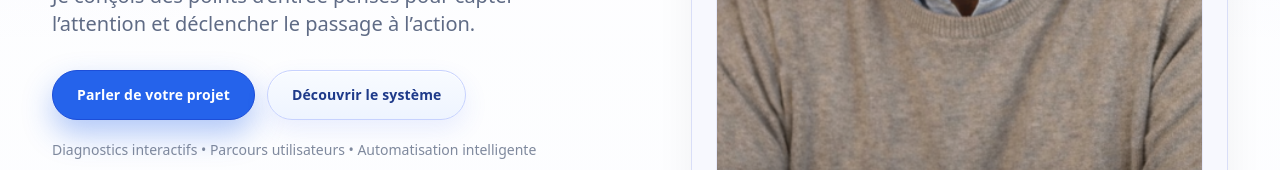
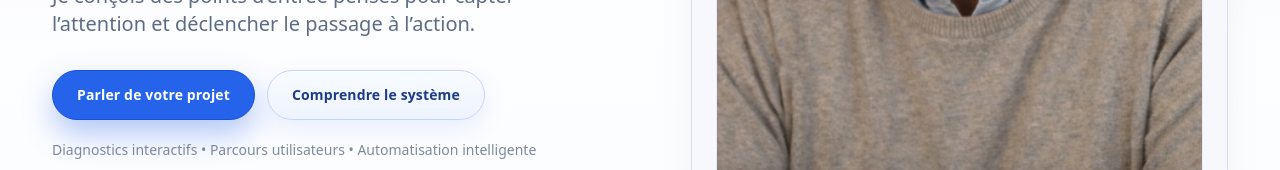
Before and after one commit to arnaudcrestey/portail-site-vitrine, a Next.js app: page / in a window 1280 px wide. Shown: the part 706-876 px from the top of the page. Built offline with nearby package versions, Linux system fonts and the light colour scheme.

Commit message:
Update hero.tsx

```diff
--- a/components/hero.tsx
+++ b/components/hero.tsx
@@ -21,7 +21,7 @@ export function HomeHero() {
             <ButtonLink href="/contact">Parler de votre projet</ButtonLink>
 
             <ButtonLink href="/systeme" variant="secondary">
-              Découvrir le système
+              Comprendre le système
             </ButtonLink>
           </div>
 
```
